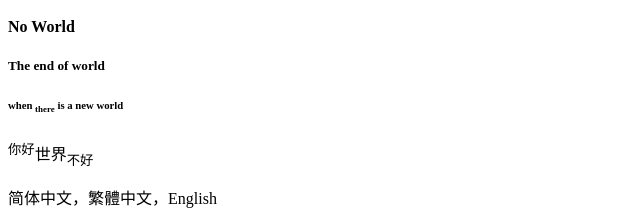
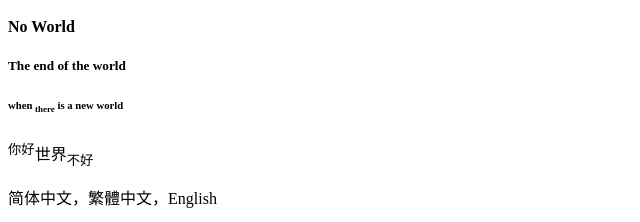
Before and after one commit to Dysprosium163/dysprosium163.github.io, a plain HTML site: page index.html in a window 1280 px wide. Shown: the part 152-374 px from the top of the page, 0-640 px from the left. Drawn offline with Linux system fonts and the light colour scheme.

Commit message:
Update index.html

```diff
--- a/index.html
+++ b/index.html
@@ -5,7 +5,7 @@
 <h2>Good Bye World</h2>
 <h3>Why World</h3>
 <h4>No World</h4>
-<h5>The end of world</h5>
+<h5>The end of the world</h5>
 <h6>when <sub>there</sub> is a new world</h6>
 <p><sup>你好</sup>世界<sub>不好</sub></p>
 <p>简体中文，繁體中文，English</p>
```
